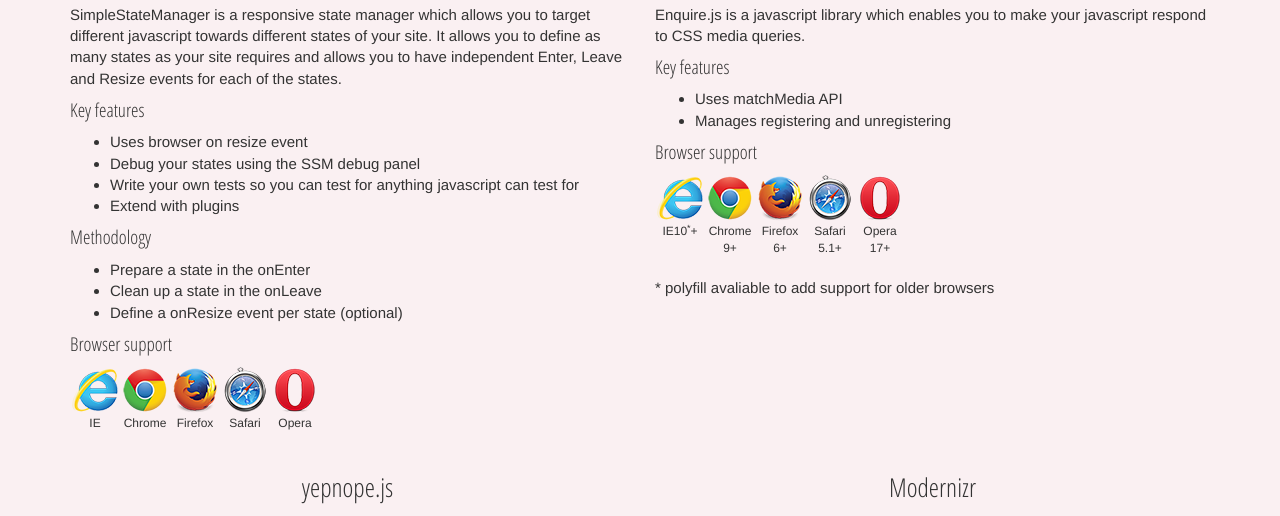
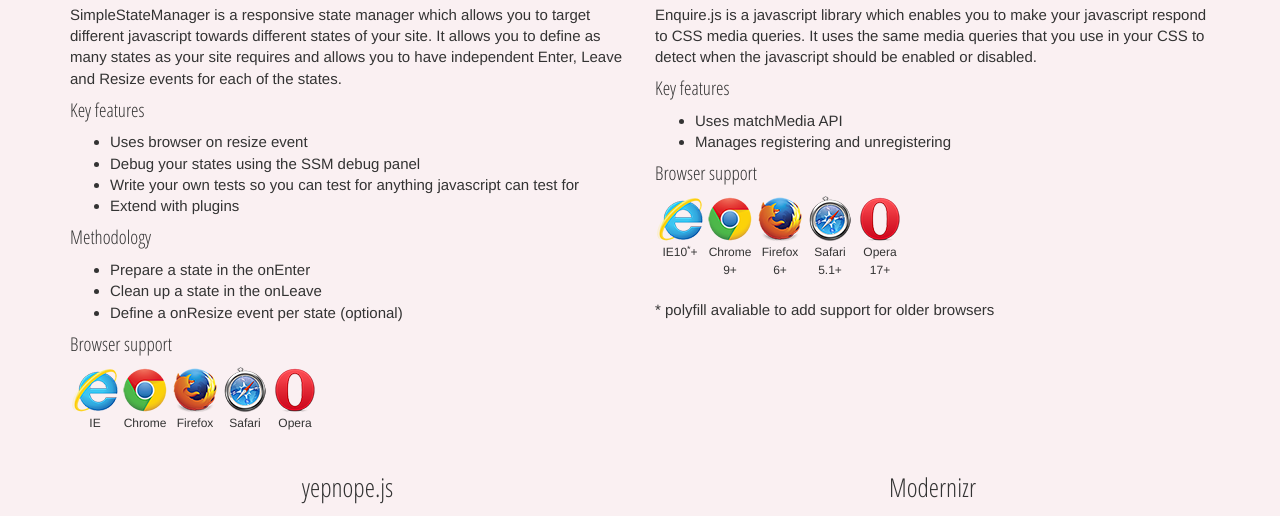
Before and after one commit to jonathan-fielding/ResponsiveJavascript, a website: page index.html in a window 1280 px wide. Shown: the part 1651-2167 px from the top of the page. Drawn offline with Linux system fonts and the light colour scheme.

Commit message:
updated enquire.js copy

```diff
--- a/index.html
+++ b/index.html
@@ -157,7 +157,7 @@
                         <div class="col-sm-6">
                             <h3>enquire.js</h3>
                             <img src="images/enquirejs.png" alt="Enquire.js Logo" class="centered lib-image" width="240" height="240" />
-                            <p>Enquire.js is a javascript library which enables you to make your javascript respond to CSS media queries.</p>
+                            <p>Enquire.js is a javascript library which enables you to make your javascript respond to CSS media queries. It uses the same media queries that you use in your CSS to detect when the javascript should be enabled or disabled.</p>
 
                             <h4>Key features</h4>
                             <ul>
```
